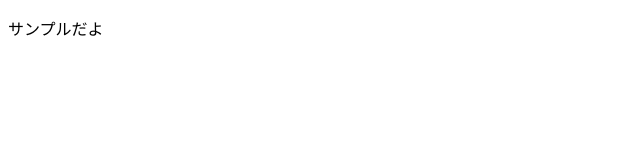
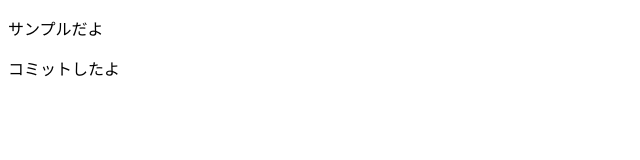
Before and after one commit to redGreen12345/html-test, a plain HTML site: page index.html in a window 1280 px wide. Shown: the whole page, without its empty margins (0-640 px from the left). Drawn offline with Linux system fonts and the light colour scheme.

Commit message:
段落追加

```diff
--- a/index.html
+++ b/index.html
@@ -6,6 +6,7 @@
     </head>
     <body>
         <p>サンプルだよ</p>
+        <p>コミットしたよ</p>
     </body>
 
 </html>
```
